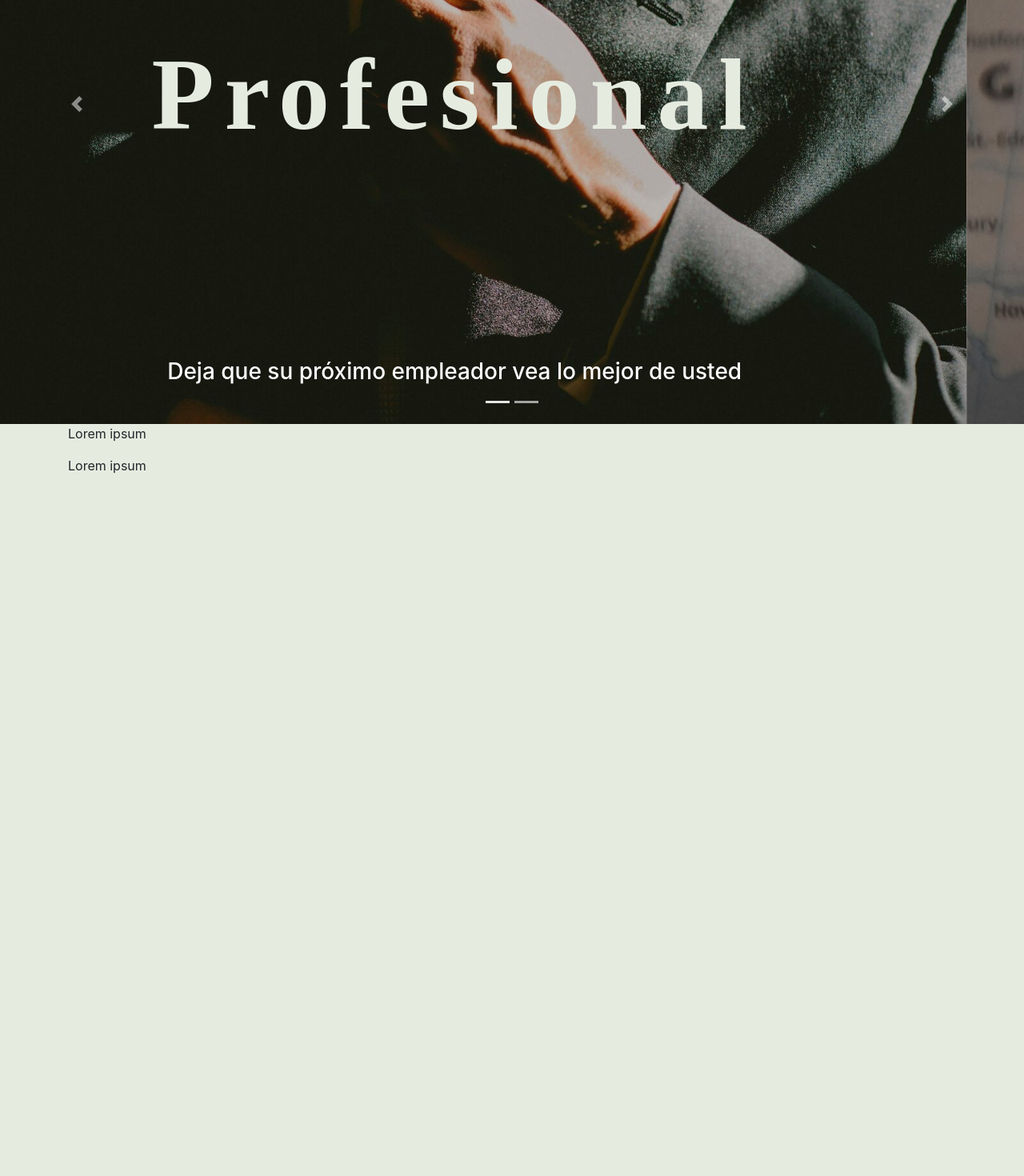
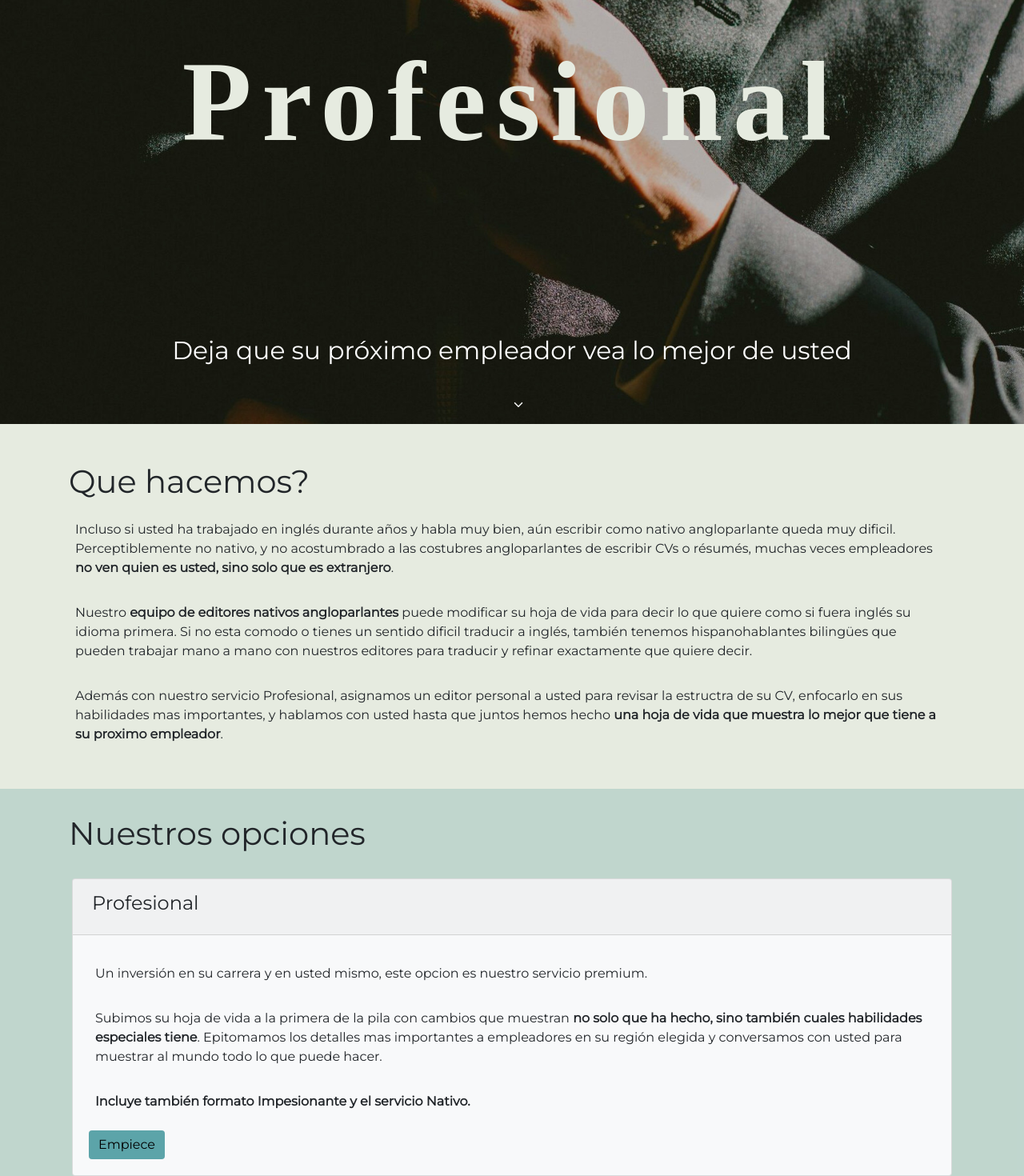
Before and after one commit to coldham10/CVIngles_react_app, a React (Create React App) app: page / in a window 1280 px wide. Shown: the part 270-1740 px from the top of the page at 80% size. Before the commit the page ends 864 px from the top, so only its background shows below. Built offline with nearby package versions, Linux system fonts and the light colour scheme; a web font is replaced by a local one.

Commit message:
Added content to home page

```diff
--- a/package.json
+++ b/package.json
@@ -7,6 +7,7 @@
     "@testing-library/react": "^9.4.0",
     "@testing-library/user-event": "^7.2.1",
     "bootstrap": "^4.4.1",
+    "mdbreact": "^4.25.2",
     "react": "^16.12.0",
     "react-bootstrap": "^1.0.0-beta.16",
     "react-dom": "^16.12.0",
--- a/public/index.html
+++ b/public/index.html
@@ -4,6 +4,7 @@
     <meta charset="utf-8" />
     <link rel="icon" href="%PUBLIC_URL%/favicon.ico" />
     <link href="https://fonts.googleapis.com/css?family=Manuale:400,700&display=swap" rel="stylesheet">
+    <link href="https://fonts.googleapis.com/css?family=Montserrat&display=swap" rel="stylesheet">
     <meta name="viewport" content="width=device-width, initial-scale=1" />
     <meta name="theme-color" content="#000000" />
     <meta
--- a/src/App.css
+++ b/src/App.css
@@ -6,27 +6,62 @@
     --blond : #f4f1bb;
 }
 
-.custom-nav {
+.App {
+    font-family: 'Montserrat', sans-serif;
+}
+
+
+.navbar {
     background-color: var(--cadet);
     border-bottom: 2px solid var(--terra);
+    font-family: 'Montserrat', sans-serif;
+    font-size: 1.2em;
 }
+
 
 .btn-primary {
     background-color: var(--terra);
 }
 
+.btn-secondary {
+    background-color: var(--cadet) !important;
+    border-width: 0px !important;
+    color: black !important;
+}
+
 .overlay-h1 {
     color: var(--platinum);
     margin-top: calc((48vh - 6vw) - 15px);
-    font-size: 10vw;
+    font-size: calc(10vw + 0.7em);
     font-family: 'Manuale', serif;
     font-weight: bold;
     letter-spacing: 1vw;
 }
 
+.carousel-subtitle {
+    font-size: calc(1.7vw + 0.6em);
+}
+
 .carousel-image{
     margin-left: 50%;
     transform: translateX(-50%);
+}
+
+@keyframes indicator-flow {
+    0%   { transform: translateY(-50%); color: rgba(255,255,255,0.2);}
+    75%  { transform: translateY(50%);  color: rgb(255,255,255,1);}
+    100% { transform: translateY(50%);  color: rgba(0,0,0,0);}
+}
+
+.scroll-indicator {
+    position: absolute;
+    animation-name: indicator-flow;
+    animation-duration: 3s;
+    animation-iteration-count: infinite;
+}
+
+.main-c2 {
+    background-color: rgba(155, 193, 188, 0.5);
 }
 
 .cv-form {
--- a/src/Home.js
+++ b/src/Home.js
@@ -7,12 +7,16 @@ import Container from 'react-bootstrap/Container';
 import Carousel from 'react-bootstrap/Carousel';
 import Image from 'react-bootstrap/Image';
 import Card from 'react-bootstrap/Card';
+import Nav from 'react-bootstrap/Nav';
+import Button from 'react-bootstrap/Button';
+
+import { IoIosArrowDown } from 'react-icons/io';
 
 function Home() {
     return (
         <>
         <Container fluid className="m-0 p-0 ">
-        <Carousel className="mb-0 pb-0" pauseOnHover={false} number={4000}>
+        <Carousel className="mb-0 pb-0" pauseOnHover={false} interval={6000} indicators={false} controls={false}>
             <Carousel.Item className="mb-0 pb-0">
                 <Card style={{border: 'none'}}>
                     <Card.Body className="py-0 overflow-hidden">
@@ -28,7 +32,9 @@ function Home() {
                     </Card.Body>
                 </Card>
                 <Carousel.Caption>
-                    <h3>Deja que su próximo empleador vea lo mejor de usted</h3>
+                    <h3 className="carousel-subtitle">Deja que su próximo empleador vea lo mejor de usted</h3>
+                    <br />
+                    <IoIosArrowDown className="scroll-indicator"/>
                 </Carousel.Caption>
             </Carousel.Item>
             <Carousel.Item className="mb-0 pb-0">
@@ -46,14 +52,116 @@ function Home() {
                     </Card.Body>
                 </Card>
                 <Carousel.Caption>
-                    <h3>Su hoja de vida revisada por un profesional nativo agloparlante</h3>
+                    <h3 className="carousel-subtitle">Su hoja de vida revisada por un profesional nativo agloparlante</h3>
+                    <br />
+                    <IoIosArrowDown className="scroll-indicator"/>
                 </Carousel.Caption>
             </Carousel.Item>
         </Carousel>
         </Container>
-        <Container>
-        <p>Lorem ipsum</p>
-        <p>Lorem ipsum</p>
+        <Container className="my-3 p-3">
+        <h1 className="my-3">Que hacemos?</h1>
+        <p className="p-2">
+        Incluso si usted ha trabajado en inglés durante años y habla muy bien, aún escribir como nativo angloparlante queda muy dificil.
+        Perceptiblemente no nativo, y no acostumbrado a las costubres angloparlantes de escribir CVs o résumés, muchas veces empleadores <strong>no ven quien es usted, sino solo que es extranjero</strong>.
+        </p>
+        <p className="p-2">
+        Nuestro <strong>equipo de editores nativos angloparlantes</strong> puede modificar su hoja de vida para decir lo que quiere como si fuera inglés su idioma primera.
+        Si no esta comodo o tienes un sentido dificil traducir a inglés, también tenemos hispanohablantes bilingües que pueden trabajar mano a mano con nuestros editores para traducir y refinar exactamente que quiere decir.
+        </p>
+        <p className="p-2">
+        Además con nuestro servicio Profesional, asignamos un editor personal a usted para revisar la estructra de su CV, enfocarlo en sus habilidades mas importantes, y hablamos con usted hasta que juntos hemos hecho <strong>una hoja de vida que muestra lo mejor que tiene a su proximo empleador</strong>.
+        </p>
+        </Container>
+
+        <Container fluid className="m-0 main-c2">
+        <Container className="my-3 p-3 ">
+        <h1 className="my-3">Nuestros opciones</h1>
+
+        <Container className="py-3 px-1">
+        <Card bg="light">
+            <Card.Header>
+                <h4 className="p-1">Profesional</h4>
+            </Card.Header>
+            <Card.Body>
+                <p className="p-2 pt-md-3">
+                Un inversión en su carrera y en usted mismo, este opcion es nuestro servicio premium.
+                </p>
+                <p className="p-2">
+                Subimos su hoja de vida a la primera de la pila con cambios que muestran <strong>no solo que ha hecho, sino también cuales habilidades especiales tiene</strong>.
+                Epitomamos los detalles mas importantes a empleadores en su región elegida y conversamos con usted para muestrar al mundo todo lo que puede hacer.
+                </p>
+                <p className="p-2">
+                <strong>Incluye también formato Impesionante y el servicio Nativo.</strong>
+                </p>
+                <Button variant="secondary">Empiece</Button>
+            </Card.Body>
+        </Card>
+        </Container>
+
+        <Container className="py-3 px-1">
+        <Card bg="light">
+            <Card.Header>
+                <h4 className="p-1">Nativo</h4>
+            </Card.Header>
+            <Card.Body>
+                <p className="p-2 pt-md-3">
+                Nuestro equipo de editores nativos angloparlantes modifica su hoja de vida hasta que el inglés está fluido y nativo.
+                Con este servicio <strong>eliminamos toda la evidencia que no es angloparlante nativo</strong> sin cambiar que quieres decir.
+                </p>
+                <p className="p-2">
+                Si eliges que traduzcamos su CV, necesita este servicio o el servicio Profesional.
+                </p>
+                <p className="p-2">
+                <strong>Incluye también formato Impesionante.</strong>
+                </p>
+                <Button variant="secondary">Empiece</Button>
+            </Card.Body>
+        </Card>
+        </Container>
+
+        <Container className="py-3 px-1">
+        <Card bg="light">
+            <Card.Header>
+                <h4 className="p-1 pt-2">Impresionante</h4>
+            </Card.Header>
+            <Card.Body>
+                <p className="p-2 pt-md-3">
+                    Formato profesional y impresionante de su hoja de vida, con opciones de estilo y color. Resulta en un PDF de alta calidad.
+                </p>
+                <p className="p-2">
+                    No areglamos problemas de gramatica y fluidez.
+                </p>
+                <p className="p-2">
+                    <Button variant="secondary">Empiece</Button>
+                </p>
+            </Card.Body>
+        </Card>
+        </Container>
+
+        <Container className="py-3 px-1">
+        <Card bg="light">
+            <Card.Header>
+                <h4 className="p-1 pt-2">Otros Servicios</h4>
+            </Card.Header>
+            <Card.Body>
+                <p className="p-2 pt-md-3">
+                    Si prefiere escrbir en español, podemos traducir su hoja de vida a inglés por un cargo adicional con los servcios Nativo y Profesional.
+                </p>
+                <p className="p-2">
+                    <Button variant="secondary">Empiece</Button>
+                </p>
+                <p className="p-2">
+                    Todos nuestros servicios puden ser aplicados a una carta de presentacion también, cargado por palabra.
+                </p>
+                <p className="p-2">
+                    <Button variant="secondary">Empiece</Button>
+                </p>
+            </Card.Body>
+        </Card>
+        </Container>
+
+        </Container>
         </Container>
         </>
     );
```
Also changed, not shown: public/dark-english.jpg, src/TODO.txt, 1 other file (tests, documents, lock files or other folders).
